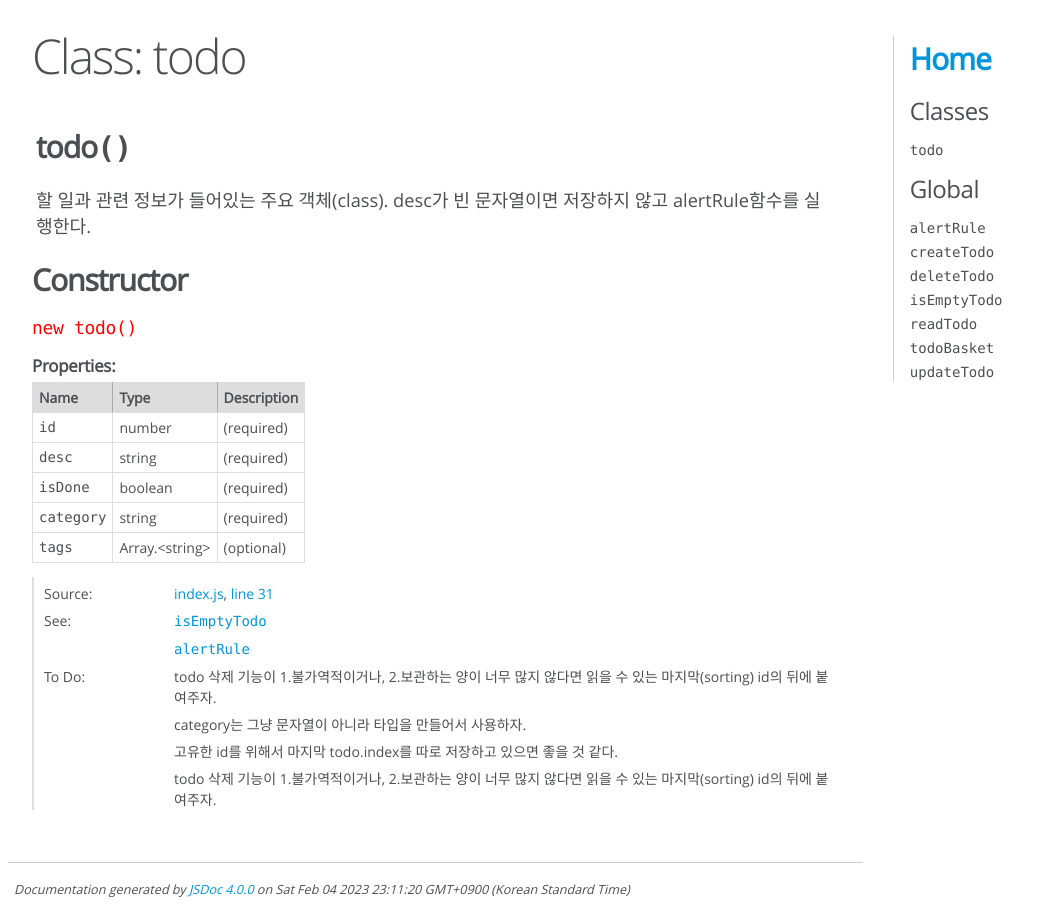
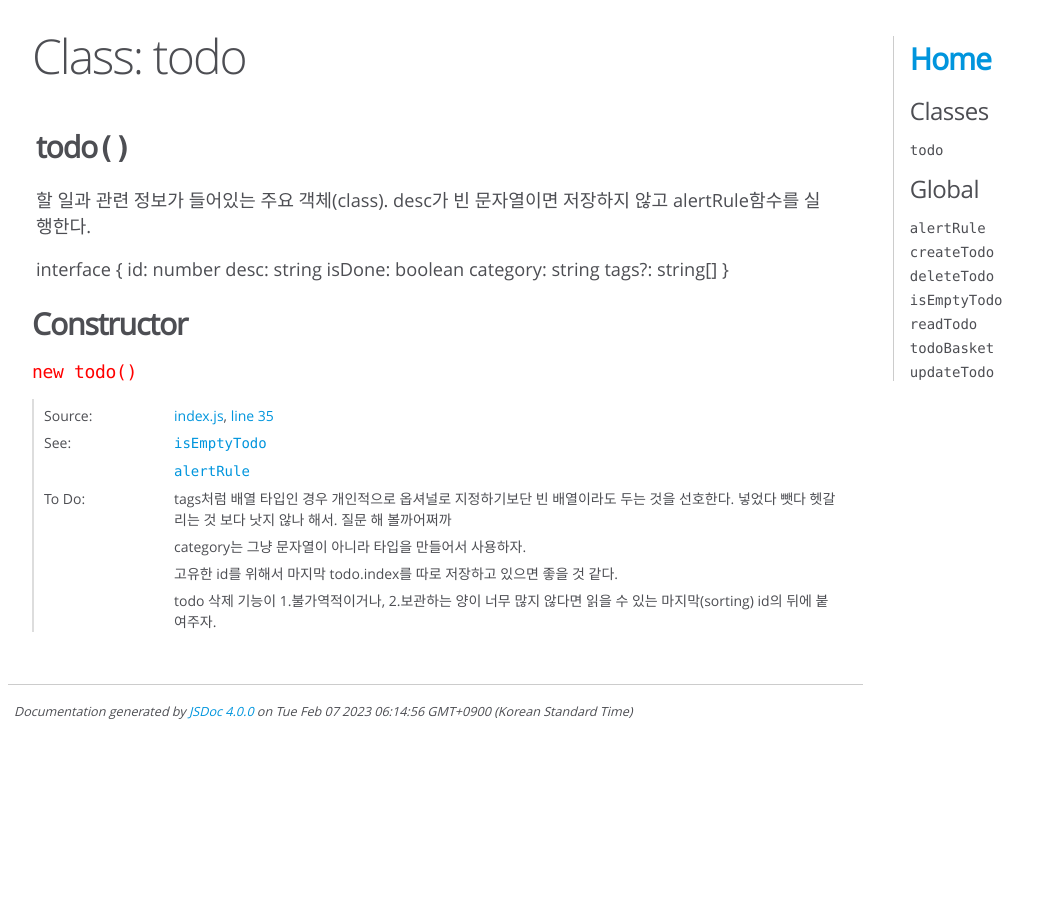
Before and after one commit to greyHairChooseLife/wanted-pre-onboarding-challenge-fe-2, a website: page docs/todo.html in a window 1280 px wide. Shown: the whole page, without its empty margins (0-1057 px from the left). After the commit the page ends 800 px from the top, so only its background shows below. Drawn offline with Linux system fonts and the light colour scheme.

Commit message:
2차시 대비 과제: 객체를 인터페이스로 모델링 하기

```diff
--- a/docs/todo.html
+++ b/docs/todo.html
@@ -31,7 +31,14 @@
         <h2><span class="attribs"><span class="type-signature"></span></span>todo<span class="signature">()</span><span class="type-signature"></span></h2>
 
             <div class="class-description"><p>할 일과 관련 정보가 들어있는 주요 객체(class).
-desc가 빈 문자열이면 저장하지 않고 alertRule함수를 실행한다.</p></div>
+desc가 빈 문자열이면 저장하지 않고 alertRule함수를 실행한다.</p>
+<p>interface {
+id: number
+desc: string
+isDone: boolean
+category: string
+tags?: string[]
+}</p></div>
 
 
 </header>
@@ -65,150 +72,6 @@ desc가 빈 문자열이면 저장하지 않고 alertRule함수를 실행한다.
 
 
 
-    <h5 class="subsection-title">Properties:</h5>
-
-
-
-<table class="props">
-    <thead>
-    <tr>
-
-        <th>Name</th>
-
-
-        <th>Type</th>
-
-
-
-
-
-        <th class="last">Description</th>
-    </tr>
-    </thead>
-
-    <tbody>
-
-
-        <tr>
-
-                <td class="name"><code>id</code></td>
-
-
-            <td class="type">
-
-
-<span class="param-type">number</span>
-
-
-
-            </td>
-
-
-
-
-
-            <td class="description last"><p>(required)</p></td>
-        </tr>
-
-
-
-        <tr>
-
-                <td class="name"><code>desc</code></td>
-
-
-            <td class="type">
-
-
-<span class="param-type">string</span>
-
-
-
-            </td>
-
-
-
-
-
-            <td class="description last"><p>(required)</p></td>
-        </tr>
-
-
-
-        <tr>
-
-                <td class="name"><code>isDone</code></td>
-
-
-            <td class="type">
-
-
-<span class="param-type">boolean</span>
-
-
-
-            </td>
-
-
-
-
-
-            <td class="description last"><p>(required)</p></td>
-        </tr>
-
-
-
-        <tr>
-
-                <td class="name"><code>category</code></td>
-
-
-            <td class="type">
-
-
-<span class="param-type">string</span>
-
-
-
-            </td>
-
-
-
-
-
-            <td class="description last"><p>(required)</p></td>
-        </tr>
-
-
-
-        <tr>
-
-                <td class="name"><code>tags</code></td>
-
-
-            <td class="type">
-
-
-<span class="param-type">Array.&lt;string></span>
-
-
-
-            </td>
-
-
-
-
-
-            <td class="description last"><p>(optional)</p></td>
-        </tr>
-
-
-    </tbody>
-</table>
-
-
-
-
 <dl class="details">
 
 
@@ -238,7 +101,7 @@ desc가 빈 문자열이면 저장하지 않고 alertRule함수를 실행한다.
 
     <dt class="tag-source">Source:</dt>
     <dd class="tag-source"><ul class="dummy"><li>
-        <a href="index.js.html">index.js</a>, <a href="index.js.html#line31">line 31</a>
+        <a href="index.js.html">index.js</a>, <a href="index.js.html#line35">line 35</a>
     </li></ul></dd>
 
 
@@ -259,7 +122,7 @@ desc가 빈 문자열이면 저장하지 않고 alertRule함수를 실행한다.
     <dt class="tag-todo">To Do:</dt>
     <dd class="tag-todo">
         <ul>
-            <li>todo 삭제 기능이 1.불가역적이거나, 2.보관하는 양이 너무 많지 않다면 읽을 수 있는 마지막(sorting) id의 뒤에 붙여주자.</li>
+            <li>tags처럼 배열 타입인 경우 개인적으로 옵셔널로 지정하기보단  빈 배열이라도 두는 것을 선호한다. 넣었다 뺏다 헷갈리는 것 보다 낫지 않나 해서. 질문 해 볼까어쩌까</li>
 
             <li>category는 그냥 문자열이 아니라 타입을  만들어서 사용하자.</li>
 
@@ -328,7 +191,7 @@ desc가 빈 문자열이면 저장하지 않고 alertRule함수를 실행한다.
 <br class="clear">
 
 <footer>
-    Documentation generated by <a href="https://github.com/jsdoc/jsdoc">JSDoc 4.0.0</a> on Sat Feb 04 2023 23:11:20 GMT+0900 (Korean Standard Time)
+    Documentation generated by <a href="https://github.com/jsdoc/jsdoc">JSDoc 4.0.0</a> on Tue Feb 07 2023 06:14:56 GMT+0900 (Korean Standard Time)
 </footer>
 
 <script> prettyPrint(); </script>
```
Also changed, not shown: docs/global.html (+14 -107 lines), docs/index.html (+7 -3 lines), docs/index.js.html (+15 -11 lines), src/index.js (+14 -10 lines).
